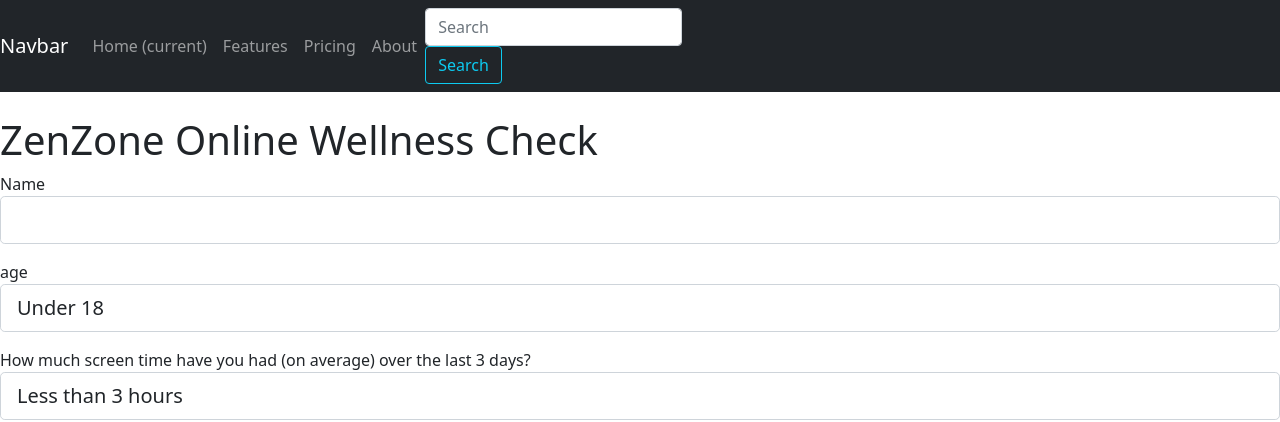
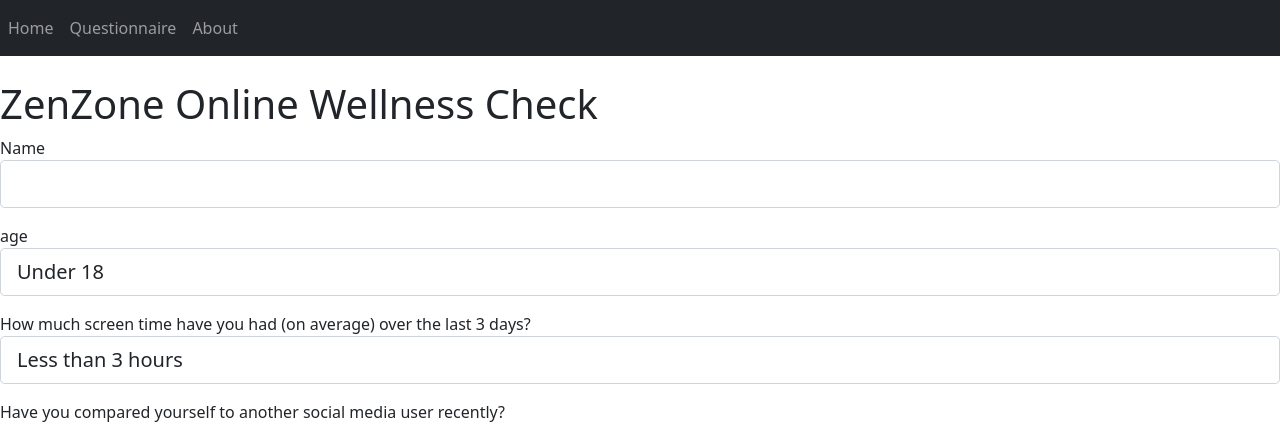
Before and after one commit to dlartey/ACSHackathon, a Flask app: page /form in a window 1280 px wide. Shown: the top 422 px of the page. Run offline with Flask 2, Linux system fonts and the light colour scheme.

Commit message:
Fixed routes & remove search

```diff
--- a/app/templates/base.html
+++ b/app/templates/base.html
@@ -13,7 +13,6 @@
   <link rel="stylesheet" href="static/css/styles.css">
   <body>
       <nav class="navbar navbar-expand-lg navbar-dark bg-dark">
-        <a class="navbar-brand" href="#">Navbar</a>
         <button class="navbar-toggler" type="button" data-toggle="collapse" data-target="#navbarColor01" aria-controls="navbarColor01" aria-expanded="false" aria-label="Toggle navigation">
           <span class="navbar-toggler-icon"></span>
         </button>
@@ -21,22 +20,17 @@
         <div class="collapse navbar-collapse" id="navbarColor01">
           <ul class="navbar-nav mr-auto">
             <li class="nav-item active">
-              <a class="nav-link" href="#">Home <span class="sr-only">(current)</span></a>
+              <a class="nav-link" href="/">Home </a>
             </li>
             <li class="nav-item">
-              <a class="nav-link" href="#">Features</a>
+              <a class="nav-link" href="/form">Questionnaire</a>
             </li>
+
             <li class="nav-item">
-              <a class="nav-link" href="#">Pricing</a>
-            </li>
-            <li class="nav-item">
-              <a class="nav-link" href="#">About</a>
+              <a class="nav-link" href="/about">About</a>
             </li>
           </ul>
-          <form class="form-inline">
-            <input class="form-control mr-sm-2" type="search" placeholder="Search" aria-label="Search">
-            <button class="btn btn-outline-info my-2 my-sm-0" type="submit">Search</button>
-          </form>
+
         </div>
       </nav>
     <div class="web-page-container">
--- a/app/templates/index.html
+++ b/app/templates/index.html
@@ -21,9 +21,9 @@
 
                     <div id="navbar-right">
 
-                      <a class="active" href="#home">Home</a>
-                      <a href="/form">Form</a>
-                      <a href="#about">About</a>
+                      <a class="active" href="/">Home</a>
+                      <a href="/form">Questionnaire</a>
+                      <a href="/about">About</a>
                     </div>
 
 
```
